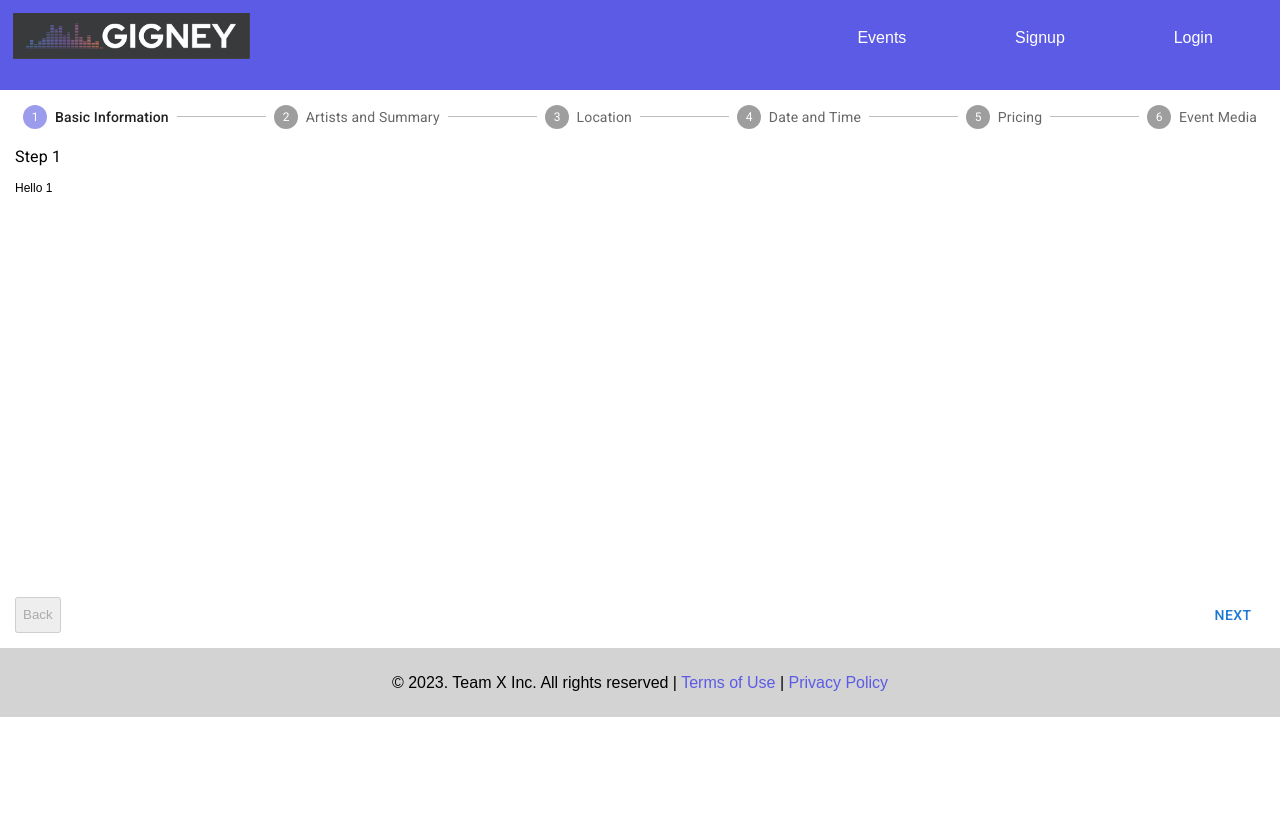
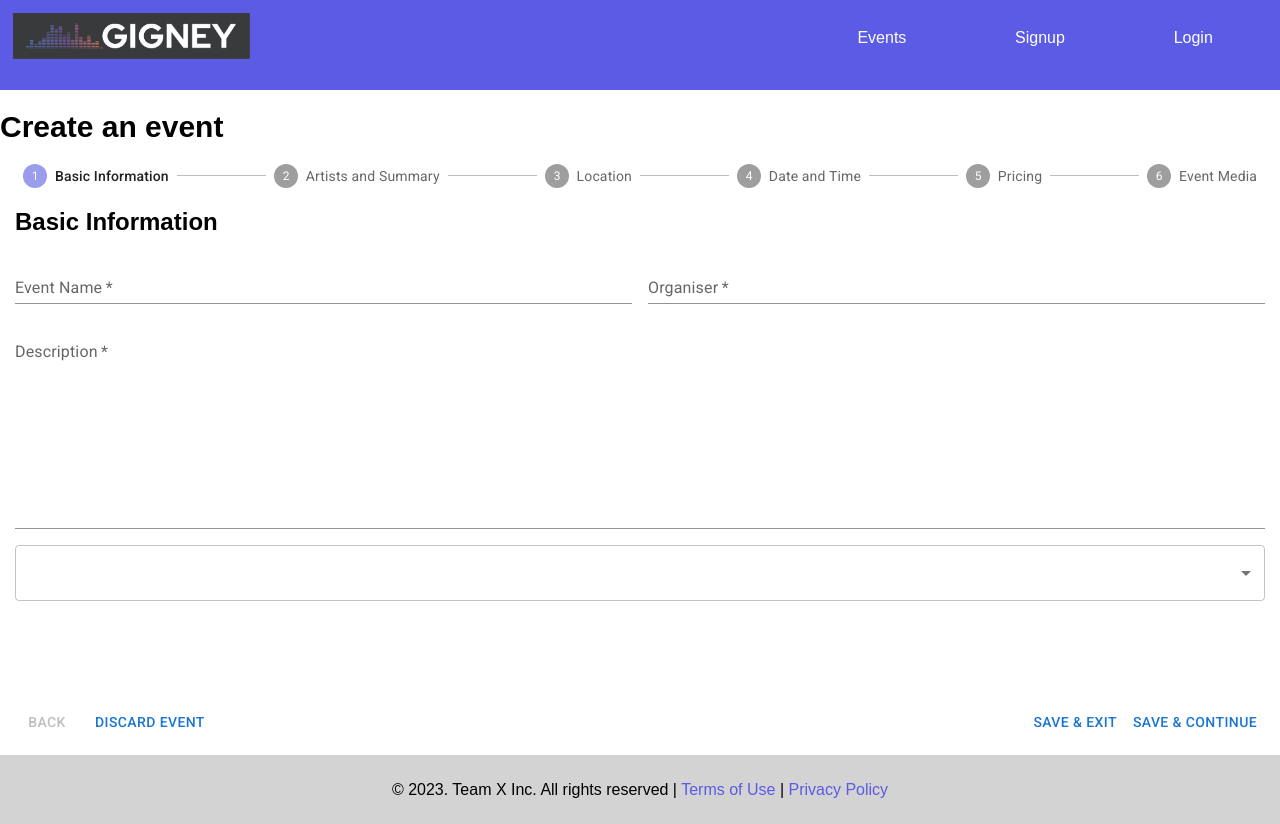
Before and after one commit to GRDE3024-DIG33-DigEx-Major-Project-2/frontendA3, a React (Create React App) app: page /createevent in a window 1280 px wide. Before the commit the page ends 800 px from the top, so only its background shows below. Built offline with nearby package versions, Linux system fonts and the light colour scheme.

Commit message:
Create event screen 1

```diff
--- a/src/components/CreateEvent.js
+++ b/src/components/CreateEvent.js
@@ -8,15 +8,37 @@ import Typography from '@mui/material/Typography';
 import { useState } from "react";
 import ReactDOM from 'react-dom/client';
 import { useNavigate, Link } from "react-router-dom";
+import { FormControl, TextField, InputAdornment } from "@mui/material";
+import AccountCircle from "@mui/icons-material/AccountCircle";
+import FormControlLabel from "@mui/material/FormControlLabel";
+import Checkbox from "@mui/material/Checkbox";
+import ContactMailIcon from "@mui/icons-material/ContactMail";
+import LockIcon from "@mui/icons-material/Lock";
+import LoginIcon from '@mui/icons-material/Login';
+import Grid from '@mui/material/Grid';
+import Select from '@mui/material/Select';
+import Chip from '@mui/material/Chip';
+import OutlinedInput from '@mui/material/OutlinedInput';
+import InputLabel from '@mui/material/InputLabel';
+import MenuItem from '@mui/material/MenuItem';
+import { useTheme } from '@mui/material/styles';
+import { Create } from '@mui/icons-material';
+import event from './EventPage.js';
+import { Suspense } from 'react';
 
 
-
-const steps = ['Basic Information', 'Artists and Summary', 'Location', 'Date and Time', 'Pricing' , 'Event Media'];
+const steps = ['Basic Information', 'Artists and Summary', 'Location', 'Date and Time', 'Pricing', 'Event Media'];
 
 
 function CreateEvent() {
     const [activeStep, setActiveStep] = React.useState(0);
     const [skipped, setSkipped] = React.useState(new Set());
+
+        const [eventName, setEventName] = useState("");
+        const [eventOrganiser, setEventOrganiser] = useState("");
+        const [description, setDescription] = useState("");
+        const [tags, setTags] = useState("");
+
 
     const isStepOptional = (step) => {
         return step === '';
@@ -64,9 +86,73 @@ function CreateEvent() {
 
     const submitEvent = () => {
         navigate("/dashboard");
+        console.log(eventName, eventOrganiser)
     }
 
+
+        const signupHandler = async (event) => {
+                event.preventDefault();
+                console.log(eventName, eventOrganiser, description, tags);
+            }
+
+            const ITEM_HEIGHT = 48;
+const ITEM_PADDING_TOP = 8;
+const MenuProps = {
+  PaperProps: {
+    style: {
+      maxHeight: ITEM_HEIGHT * 4.5 + ITEM_PADDING_TOP,
+      width: 250,
+    },
+  },
+};
+
+
+function getStyles(name, personName, theme) {
+    return {
+      fontWeight:
+        personName.indexOf(name) === -1
+          ? theme.typography.fontWeightRegular
+          : theme.typography.fontWeightMedium,
+    };
+  }
+
+const theme = useTheme();
+const [personName, setPersonName] = React.useState([]);
+
+const deleteEvent = () => {
+    navigate("/dashboard");
+}
+
+const saveExit = () => {
+    navigate("/dashboard");
+}
+
+const handleChange = (event) => {
+  const {
+    target: { value },
+  } = event;
+  setPersonName(
+    // On autofill we get a stringified value.
+    typeof value === 'string' ? value.split(',') : value,
+  );
+};
+
+const names = [
+  'Pop',
+  'Punk',
+  'Country',
+  'Electronic',
+  '18+',
+  'EDM',
+  'Heavy Metal',
+  'Indoors',
+  'Outdoors',
+  'Smoking Allowed',
+];
+
         return (
+            <div>
+            <h1>Create an event</h1>
             <Box class="create-event-header" sx={{ width: '100%' }}>
                 <Stepper activeStep={activeStep}>
                     {steps.map((label, index) => {
@@ -90,42 +176,123 @@ function CreateEvent() {
                 {activeStep === steps.length ? (
                     <React.Fragment>
                         <Typography sx={{ mt: 2, mb: 1 }}>
-            All steps completed - you&apos;re finished
-            <h2>Preview your event below</h2>
+                            <h2>Event preview</h2>
                         </Typography>
+                        <>
+                        <event>
+      <Suspense fallback={<div>Loading...</div>}>
+      </Suspense>
+    </event>
+                        </>
                         <Box sx={{ display: 'flex', flexDirection: 'row', pt: 2 }}>
                             <Box sx={{ flex: '1 1 auto' }} />
-            <Button onClick={handleReset}>Reset</Button>
-            <Button onClick={submitEvent}>Submit</Button>
+                            <Button onClick={handleReset}>Edit</Button>
+                            <Button onClick={submitEvent}>Publish</Button>
                         </Box>
                     </React.Fragment>
                 ) : (
                     <React.Fragment>
-          <Typography sx={{ mt: 2, mb: 1 }}>Step {activeStep + 1}</Typography>
+
                         <div id="create-event-screen">
                             {
                                 (() => {
-                    if(activeStep === 0) {
+                                    if (activeStep === 0) {
                                         return (
-                                <p>Hello 1 </p>
+                                            <>
+                                            <h2>Basic Information</h2>
+                                                <div className="">
+                                                    <Box
+
+                                                        alignItems="center"
+                                                        justifyContent="center"
+                                                    >
+                                                        <form onSubmit={signupHandler}>
+                                                            <FormControl fullWidth>
+                                                                <Grid container spacing={2} paddingBottom="15px">
+                                                                    <Grid container item xs={6} direction="column" >
+                                                                        <TextField fullWidth
+                                                                            value={eventName}
+                                                                            required
+                                                                            onChange={(event) => setEventName(event.target.value)}
+                                                                            id="input-with-icon-textfield"
+                                                                            label="Event Name"
+                                                                            variant="standard"
+                                                                        /></Grid>
+                                                                         <Grid container item xs={6} direction="column" >
+                                                                        <TextField fullWidth
+                                                                            value={eventOrganiser}
+                                                                            required
+                                                                            onChange={(event) => setEventOrganiser(event.target.value)}
+                                                                            id="input-with-icon-textfield"
+                                                                            label="Organiser"
+                                                                            variant="standard"
+                                                                        /></Grid>
+                                                                           <Grid container item l={12} direction="row" >
+                                                                        <TextField fullWidth
+                                                                            value={description}
+                                                                            required
+                                                                            onChange={(event) => setDescription(event.target.value)}
+
+                                                                            label="Description"
+                                                                            multiline
+                                                                            id="standard-multiline-static"
+                                                                            variant="standard"
+                                                                            rows={8}
+                                                                        />
+
+                                                                    </Grid>  <Grid container item xs={12} direction="column" >
+                                                                    <Select fullWidth
+          labelId="demo-multiple-chip-label"
+          id="demo-multiple-chip"
+          multiple
+          label="Tags"
+          value={personName}
+          onChange={handleChange}
+          input={<OutlinedInput id="select-multiple-chip" label="Tags" />}
+          renderValue={(selected) => (
+            <Box sx={{ display: 'flex', flexWrap: 'wrap', gap: 0.5 }}>
+              {selected.map((value) => (
+                <Chip key={value} label={value} />
+              ))}
+            </Box>
+          )}
+          MenuProps={MenuProps}
+        >
+          {names.map((name) => (
+            <MenuItem
+              key={name}
+              value={name}
+              style={getStyles(name, personName, theme)}
+            >
+              {name}
+            </MenuItem>
+          ))}
+        </Select>
+                                                                    </Grid>
+                                                                </Grid>
+                                                            </FormControl>
+                                                        </form>
+                                                    </Box>
+                                                </div>
+                                            </>
                                         )
-                        } else if (activeStep === 1 ) {
+                                    } else if (activeStep === 1) {
                                         return (
-                            <p>Hello 2 </p>
+                                           <p>page 2</p>
                                         )
-                        } else if (activeStep === 2 ) {
+                                    } else if (activeStep === 2) {
                                         return (
                                             <p>Hello 3</p>
                                         )
-                        } else if (activeStep === 3 ) {
+                                    } else if (activeStep === 3) {
                                         return (
                                             <p>Hello 4</p>
                                         )
-                        } else if (activeStep === 4 ) {
+                                    } else if (activeStep === 4) {
                                         return (
                                             <p>Hello 5</p>
                                         )
-                        } else if (activeStep === 5 ) {
+                                    } else if (activeStep === 5) {
                                         return (
                                             <p>Hello 6</p>
                                         )
@@ -138,14 +305,18 @@ function CreateEvent() {
                             }
                         </div>
                         <Box sx={{ display: 'flex', flexDirection: 'row', pt: 2 }}>
+
                             <Button
                                 color="inherit"
                                 disabled={activeStep === 0}
                                 onClick={handleBack}
                                 sx={{ mr: 1 }}
-              class="create-back-button"
+
                             >
                                 Back
+                            </Button>
+                            <Button onClick={deleteEvent}>
+                                Discard Event
                             </Button>
                             <Box sx={{ flex: '1 1 auto' }} />
                             {isStepOptional(activeStep) && (
@@ -153,14 +324,17 @@ function CreateEvent() {
                                     Skip
                                 </Button>
                             )}
-
+                             <Button onClick={saveExit}>
+                                Save & Exit
+                            </Button>
                             <Button onClick={handleNext}>
-              {activeStep === steps.length - 1 ? 'Preview' : 'Next'}
+                                {activeStep === steps.length - 1 ? 'Save & Preview' : 'Save & Continue'}
                             </Button>
                         </Box>
                     </React.Fragment>
                 )}
             </Box>
+            </div>
         );
     }
 
--- a/src/static/style.css
+++ b/src/static/style.css
@@ -498,7 +498,7 @@ footer a {
 
 /*CREATE EVENT */
 #create-event-screen {
-  height: 50vh;
+  height: 60vh;
 }
 
 .create-event-header {
@@ -511,4 +511,17 @@ footer a {
 
 .css-1u4zpwo-MuiSvgIcon-root-MuiStepIcon-root.Mui-active {
   color: #9c9ced !important;
-}/*# sourceMappingURL=style.css.map */
+}
+
+.css-14lo706 {
+  overflow: visible !important;
+}
+
+.css-14lo706 > span {
+  opacity: 100;
+}
+
+.css-14lo706 {
+  padding-bottom: 11px;
+}
+/*# sourceMappingURL=style.css.map */
--- a/src/static/style.scss
+++ b/src/static/style.scss
@@ -507,11 +507,11 @@ footer {
 
 /*CREATE EVENT */
 #create-event-screen {
-height:50vh;
+  height: 60vh;
 }
 
 .create-event-header {
-margin:15px;
+  margin: 15px;
 }
 
 .css-1u4zpwo-MuiSvgIcon-root-MuiStepIcon-root.Mui-completed {
@@ -521,3 +521,15 @@ margin:15px;
 .css-1u4zpwo-MuiSvgIcon-root-MuiStepIcon-root.Mui-active {
   color: #9c9ced !important;
 }
+
+.css-14lo706 {
+  overflow: visible !important;
+}
+
+.css-14lo706>span {
+  opacity: 100;
+}
+
+.css-14lo706 {
+  padding-bottom: 11px;
+}
```
Also changed, not shown: 1 other file (tests, documents, lock files or other folders). Lines whose indentation alone changed are shown as unchanged.
